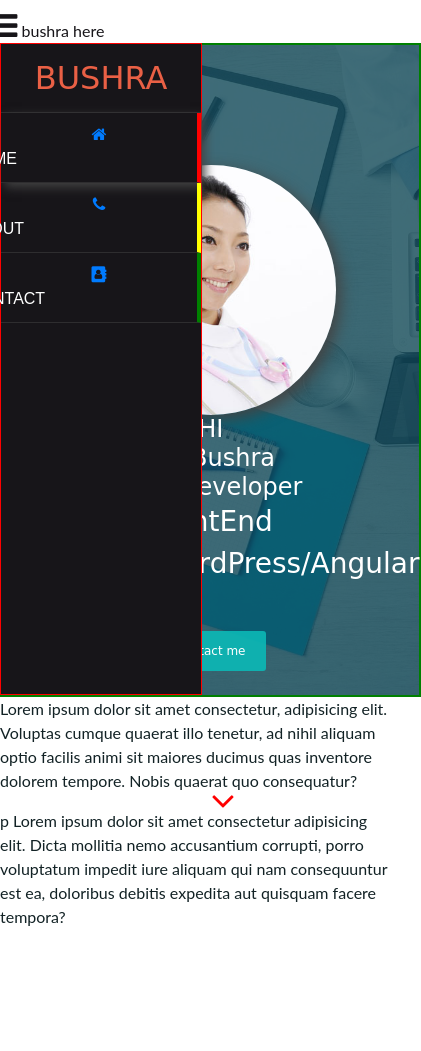
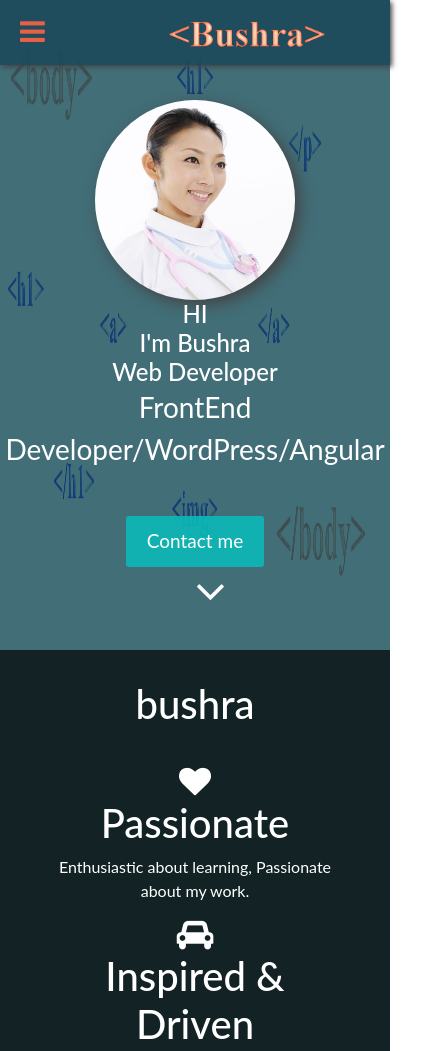
Before and after one commit to bushra-javed/bushraprofile1, a plain HTML site: page profile-try1.html in a window 390 px wide. Shown: the top 1051 px of the page, 421 px wide, since content can reach past the window. Drawn offline with nearby package versions, Linux system fonts and the light colour scheme.

Commit message:
sidebar and navbar final

```diff
--- a/js/custom.js
+++ b/js/custom.js
@@ -33,11 +33,15 @@
           $(this).toggleClass('is-active');
         })
 
-        $(".sidebar-toggle-button").click(function() {
-            $("#sidebar").toggleClass('active1');
+        $(".sidebar-navbar-toggle-button .toggle-button-div").click(function() {
+            // $("#sidebar").toggleClass('active1');
+            $(".sidebar-wrapper").toggleClass('active1');
+            $('#toggle-button').toggle();
+            $('#toggle-closebutton').toggle();
             $(".rightwindow").toggleClass('active2');
           })
 
+        //   $('#toggle-button').show();
 
 
 
@@ -49,15 +53,16 @@
         //         });
 
 
-                $(".menu__list-ul").hover(function() {
-                    $(".list-text").animate({
-                        "left": '170px',
-                        "opacity": '0.5',
-                        "color": 'green'
+                $('.sidebar-list-ul').hover(function() {
+                    $(".sidebar-list-text").animate({
+                        "left": '135px',
+                        // "opacity": '0.5'
 
                     });
 
                     // $(".list-text").show( "slide", {direction: "left" }, 2000 );
+
+            // $(".sidebar-li-1").css('color','red');
             $(".list-fa-home").css('color','red');
             $(".list-fa-about").css('color','yellow');
             $(".list-fa-contact").css('color','green');
@@ -67,14 +72,15 @@
 
                   }, function () {
 
-                    $(".list-text").animate({
-                        "left": '-150px',
-                        "opacity": '0.5',
+                    $(".sidebar-list-text").animate({
+                        "left": '-125px',
+                        // "opacity": '0.5',
                         "color": 'green'
 
                     });
-                      $(".list-fa").css('color','white');
-                        $(".list-text").css('color','white');
+/* #4db74d; */
+                      $(".list-fa").css('color','#000');
+                        $(".list-text").css('color','#000');
 
                         });
 
--- a/profile-try1.css
+++ b/profile-try1.css
@@ -20,11 +20,12 @@ body{font-family: Lato,sans-serif;
     margin: 0;
     padding: 0;
 }
+.sidebar-navbar-toggle-button,
 .bushra-brand,
 .navbar-brand
 {
     font-family: 'Chewy', cursive;
-    font-size: 32px;
+    font-size: 29px;
     padding: 0;
     color: #EA6045 !important;
 }
@@ -63,15 +64,12 @@ body{font-family: Lato,sans-serif;
     color: #fff;
     background-color: rgba(12, 184, 182, 0.21);
     /* border: 1px solid red;    float: left; */
-    border-bottom: 3px solid darkblue;
+    /* border-left: none; */
+    /* border-right: none; */
+    border-bottom: 3px solid #EA6045;
 }
 
-.top-nav-collapse {
-    /* padding: 10px;  */
-    background-color: rgba(28,74,90, 0.9);
 
-    box-shadow: 4px 4px 10px #444444;
-}
 .affix {
     background-color: #ffffff !important;
 }
@@ -82,126 +80,143 @@ body{font-family: Lato,sans-serif;
 }
 
 
-@media(max-width:756px) {
 
+/*-----------------------------------------------------   sidebar menu ---------------------------------- */
+.sidebar-navbar-toggle-button{
+    height: 65px;
+}
+.sidebar-navbar-toggle-button,
+.top-nav-collapse {
+    /* border: 10px solid red; */
+    /* box-sizing: border-box; */
+    /* overflow: none; */
+    /* width: 100%; */
+    /* padding: 0; */
+    margin: 0;
+    background-color: rgba(28,74,90, 0.9);
+    /* box-shadow: 4px 4px 10px #444444; */
+    box-shadow: 2px 2px 5px #444444;
+}
+.sidebar-navbar-toggle-button #toggle-closebutton{
 
+    display: none;
+}
+/* small screen navbar */
+.sidebar-wrapper{
+    padding-top:65px ;
+    position: fixed;
+    width: 15%;
+    background-color: RGBA(13, 70, 83, 0.78);
 
-
+    display:none;
 }
 
-/* small screen navbar */
-.sidebar-wrapper{
-
-    position: fixed;
-    border: 1px solid red;
-    /* width: 200px; */
-}
 .sidebar-wrapper.active1{
-        /* left:0px; */
-        transition: all .1s linear;
-
-        width: 0%;
+    transition: all .4s linear;
+   display: initial;
 }
 
 
-      .rightwindow.active2{
-        /* border: 1px solid red; */
-            /* left:0px; */
-            transition: all .1s linear;
-        width:80%;
-        margin-left: 200px;
+.rightwindow{
+    width:100%;
 
 }
+.rightwindow.active2{
+    transition: all .3s linear;
+    width:85%;
+    margin-left: 100px;
+    /* border: 1px solid red; */
+}
 
-          .rightwindow{
-              border:2px solid green;
-              /* float: left; */
-        /* width:80%; */
 
-          }
 .c{
     clear: both;
 }
 #sidebar{
-        /* z-index: 9999; */
-        /* display: inline-block; */
-       /* position: relative; */
-        width:200px;
+    z-index: -1;
+    box-sizing: border-box;
     height: 650px;
-        color:rgba(230,210,230,.9);
-        background-color: #171519;
-        /* left: -10px; */
+    width: 100%;
+    background-color: #FFF;
+    color:rgba(0,0,0,.9);
     float: left;
     text-transform: uppercase;
     font-family: sans-serif;
     transition: all 500ms linear;
-        /* border: 11px solid yellow; */
+    box-shadow: 2px 2px 10px #444444;
 }
 
 *{
     margin: 0;
     padding: 0;
 }
+#sidebar{
+
+/* border-right: 3px solid gray; */
+
+}
 #sidebar ul li{
-      /* margin: 10px; */
     padding: 10px 0;
     text-align: center;
     border-bottom: 1px solid rgba(100,100,100,.3);
     list-style: none;
 }
 
-      .sidebar-toggle-button{
+.sidebar-navbar-brand{
+display: inline;
+margin:0 auto;
+margin-left: 30%;
+}
+.toggle-button-div{
+    cursor: pointer;
+    display: inline;
+}
+.toggle-button-div{
 
-      margin-top: 10px;
-      margin-left: -10px;
-      position: relative;
+    margin-left: 10px;
+}    .sidebar-navbar-toggle-button{
+
+    z-index: 991;
+      position: fixed;
       top:0;
-      left:0;
+      left:0px;
       color:#171519;
-      /* border: 1px solid red; */
-
+      color:black;
+      width: 100%;
+      padding: 10px;
 
       }
-    .home1{
+    .sidebar-li{
         height: 70px;
     }
-    .list-text{
-        /* display: none; */
+    .sidebar-list-text{
         position: absolute;
-        margin-left: -130px;
-        color:white;
+        margin-left: -120px;
 
     }
-    .list-ul{
-        /* width: 100%; */
-        /* border: 1px solid red; */
-        /* list-style: none; */
-        /* position: relative; */
-    }
-  .home1>a{
 
+  .sidebar-li>a{
+    color:gray;
     text-decoration: none;
     }
-.menu-item-li-1{
+    .sidebar-li-1{
+        border-right: 4px solid #EA6045;
+
+    }
+.sidebar-li-2{
     box-sizing: border-box;
 
 
-    border-right: 4px solid red;
-    box-shadow: 4px 4px 10px #444444;
+    border-right: 4px solid rgba(28,74,90, 0.9);;
+    /* box-shadow: 4px 4px 10px #444444; */
 }
-.menu-item-li-1 i{
+.sidebar-li-3{
 
+    border-right: 4px solid #EA6045;
 }
-.menu-item-li-1{
+.sidebar-li-4{
 
-}
-.menu-item-li-2{
-
-    border-right: 4px solid yellow;
-}
-.menu-item-li-3{
-
-    border-right: 4px solid green;
+    border-right: 4px solid rgba(28,74,90, 0.9);;
 }
 
 
@@ -210,6 +225,12 @@ body{font-family: Lato,sans-serif;
     /* #sidenavContainer {
         display: initial;
     } */
+
+    #banner{
+        background: url('img/banner-small.png') no-repeat fixed;
+    /* border: 11px solid red;margin-left: 100px; */
+    /* width: 80%; */
+    }
 
     .navbar {
         display: none;
@@ -223,11 +244,37 @@ body{font-family: Lato,sans-serif;
         transition: all .4s ease-in-out;
     }
 }
+/* media query end here for small screen */
 
 /*// Small devices (landscape phones, 576px and up)*/
 @media (min-width:756px) {
+.sidebar-navbar-toggle-button{
+    display: none;
 
+}
+    .toggle-button-div{
+
+        display: none;
+    }
+    .rightwindow.active2{
+        width:100%;
+        /* border: 11px solid red; */
+
+        margin-left: 0 !important;
+    }
+        .sidebar-toggle-button{
+        display: none;
+        /* border: 1px solid red; */
+    }
+
+    .sidebar-wrapper{
+        /* border: 1px solid red; */
+        display: none;
+    width: 0;
+
+    }
 #sidebar{
+    width: 0;
     display: none;
 
 }
@@ -236,9 +283,11 @@ body{font-family: Lato,sans-serif;
 }
 }
 
-    /***************************************
+/* media query end here for large screen */
+
+    /********************************************************************************************************
                                      banner
-    ***************************************/
+    *************************************************************************************************************/
 
 
     hr.botm-line {
@@ -274,28 +323,33 @@ body{font-family: Lato,sans-serif;
 
 
 #banner{
-    background: url('img/bg-banner.jpg') no-repeat fixed;
-    background-size: cover;
+    background: url('img/banner-large.png') no-repeat fixed;
+    background-size: 100% 100%;
     min-height: 650px;
-    float: left;
+    /* float: left; */
+    /* width: 100%; */
+
     /* margin-left: 200px; */
     /* border: 1px solid red; */
     /* position: relative; */
+
 }
 .bg-color{
     background-color: RGBA(13, 70, 83, 0.78);
+    /* background-color: red; */
     min-height: 650px;
+    padding-left: -30px !important;
 }
 
 .banner-content .intro-image img{
-    width: 250px;
-    height: 250px;
+    width: 200px;
+    height: 200px;
     box-shadow: 5px 5px 15px #444444;
     border-radius: 50%;
 }
 
 .banner-content{
-    padding-top: 120px;
+    padding-top: 100px;
     text-align: center;
 }
 .banner-content h1{
@@ -303,7 +357,7 @@ margin:0px;
 
 }
 .banner-text{
-    font-family: 'Chewy', cursive;
+    /* font-family: 'Chewy', cursive; */
     font-size: 28px;
     color: #fff;
 }
@@ -316,7 +370,7 @@ margin:0px;
 .btn-appoint, .btn-appoint:hover, .btn-appoint:focus{
     margin-top: 30px;
 	padding: 10px 20px;
-	font-size: 12px;
+	font-size: 19px;
 	background-color: rgba(12, 184, 182, 0.91);
 	border-radius: 3px;
 	color: #fff;
@@ -324,16 +378,32 @@ margin:0px;
 .overlay-detail a i {
     text-align: center;
     position: absolute;
-    bottom: 25px;
-    font-size: 38px;
-    color: red;
-    margin: 0 auto;
+    /* bottom: 5px; */
+    left: 50%;
+    font-size: 48px;
+    color: #fff;
+    /* margin: 0 auto; */
 }
 .text-primary i{
-    padding-top: 8px;
+    /* padding-top: 8px; */
     display: inline-block;
 }
 
+/* ---------------------personal skills--------------------------- */
+
+.personal-skill{
+background-color: #122225;
+        /* border:11px solid green; */
+        color:#fff;
+        text-align: center;
+        padding: 60px 0;
+        padding: 30px;
+        /* width: 100%; */
+        transition:  all .3s linear;
+}
+.personal-skill .personal-skill-body{
+    padding-top: 30px;
+}
 /***************************************
 
 services
--- a/profile-try1.html
+++ b/profile-try1.html
@@ -20,67 +20,77 @@
 </head>
 
 <body id="myPage" data-spy="scroll1" data-target=".navbar1" data-offset="160">
-  <div class="sidebar-toggle-button">
-    <i class="fa fa-2x fa-bars"></i>
-    <span>bushra here</span>
+
+  <div class="sidebar-navbar-toggle-button ">
+    <div class="toggle-button-div">
+
+      <i class="fa fa-bars" id="toggle-button"></i>
+      <i class="fa fa-close" id="toggle-closebutton"></i>
     </div>
 
+    <div class="sidebar-navbar-brand">
 
+      <a class="bushra-brand  text-capitalize">
+        <img src="img/bushra-logo.png">
+      </a>
+    </div>
+  </div>
   <div class="sidebar-wrapper">
-
     <div id="sidebar">
-
-    <ul class="menu__list-ul" le="box-shadow:1px 0px 1px #444444">
-      <li>
-        <a class="bushra-brand" >
-          bushra
-        </a>
-      </li>
-      <li class="home1 menu-item-li-1">
+      <ul class="sidebar-list-ul">
+        <li class="sidebar-li sidebar-li-1">
           <a href="">
             <i class="fa fa-home list-fa list-fa-home"> </i>
             <br>
-          <span class="list-text home">
+            <span class="sidebar-list-text home">
+              home
+            </span>
+          </a>
+        </li>
+        <li class="sidebar-li sidebar-li-2">
+          <a href="">
+            <i class="fa fa-home list-fa list-fa-home"> </i>
+            <br>
+            <span class="sidebar-list-text home">
               home
             </span>
           </a>
         </li>
 
-      <li class="home1  menu-item-li-2">
+        <li class="sidebar-li  sidebar-li-3">
           <a href="">
             <i class="fa fa-phone list-fa list-fa-about"> </i>
             <br>
-          <span class="list-text about">
+            <span class="sidebar-list-text about">
               about
             </span>
           </a>
         </li>
 
-      <li class="home1  menu-item-li-3">
+        <li class="sidebar-li  sidebar-li-4">
           <a href="">
             <i class="fa fa-address-book  list-fa list-fa-contact"> </i>
             <br>
-          <span class="list-text contact">
+            <span class="sidebar-list-text contact">
               contact
             </span>
           </a>
         </li>
-
-
-
       </ul>
     </div>
+    <!-- sidebar -->
   </div>
+  <!-- sidebar-wraper -->
+
 
 
   <section id="banner" class="rightwindow">
     <div class="bg-color">
-
-
       <nav class="navbar navbar-expand-sm navbar-default  navbar-custom fixed-top navbar-fixed-top1">
         <div class="container">
 
-          <a class="navbar-brand  bushra-brand" href="index.html">BUSHRA</a>
+
+          <a class="navbar-brand  bushra-brand" href="index.html"><img src="img/bushra-logo.png"> </a>
           <button class="navbar-toggler custom-toggler " type="button" data-toggle="collapse" data-target="#navbarSupportedContent"
             aria-controls="navbarSupportedContent" aria-expanded="false" aria-label="Toggle navigation">
             <span class="navbar-toggler-icon">
@@ -144,16 +154,97 @@
     </div>
   </section>
 
+<!-- personal skills section start -->
+  <section id="person-skill" class="rightwindow">
+    <div class="personal-skill">
+      <div class="container">
 
-<div class="c">
+        <div class="personal-skill-header">
+          <h1> bushra</h1>
 
         </div>
-  <section>
+        <div class="personal-skill-body">
+
+          <div class="row">
+            <div class="col">
+              <i class="fa fa-heart fa-2x"></i>
+              <h1>
+                Passionate
+              </h1>
             <p>
 
-      Lorem ipsum dolor sit amet consectetur, adipisicing elit. Voluptas cumque quaerat illo tenetur, ad nihil aliquam
+              Enthusiastic about learning, Passionate about my work.
+            </p>
+          </div>
+          <div class="col">
+            <i class="fa fa-car fa-2x"></i>
+            <h1>
+
+              Inspired & Driven
+            </h1>
+            <p>
+              Driven to improve, driven to be the best, driven to inspire others.
+
+            </p>
+          </div>
+          <div class="col">
+            <i class="fa fa-heart fa-2x"></i>
+
+            <h1>
+              Adaptable
+            </h1>
+            <p>
+
+              Adaptable to change, adabptable to learn something new.
+            </p>
+          </div>
+        </div>
+      </div>
+    </div>
+  </div>
+  </section>
+
+<!-- personal skills section end -->
+<!-- tech skills section start -->
+
+  <section id="tech-skill" class="rightwindow">
+    <div class="tech-skill">
+      <div class="container">
+
+        <div class="tech-skill-header">
+          <h1> bushra</h1>
+
+        </div>
+        <div class="tech-skill-body">
+
+
+          <div class="row">
+            <div class="col">
+                <p>
+
                     optio facilis animi sit maiores ducimus quas inventore dolorem tempore. Nobis quaerat quo consequatur?
                   </p>
+            </div>
+            <div class="col">
+                <p>
+
+                    optio facilis animi sit maiores ducimus quas inventore dolorem tempore. Nobis quaerat quo consequatur?
+                  </p>
+            </div>
+            <div class="col">
+                Lorem ipsum dolor sit amet consectetur, adipisicing elit. Voluptas cumque quaerat illo tenetur, ad nihil aliquam
+
+            </div>
+          </div>
+        </div>
+      </div>
+  </section>
+
+  <div class="c111">
+
+  </div>
+  <section class="rightwindow">
+
     <p>
 
       p Lorem ipsum dolor sit amet consectetur adipisicing elit. Dicta mollitia nemo accusantium corrupti, porro
@@ -166,7 +257,8 @@
     <section>
       <p>
 
-      Lorem ipsum dolor sit amet consectetur, adipisicing elit. Voluptas cumque quaerat illo tenetur, ad nihil aliquam
+        Lorem ipsum dolor sit amet consectetur, adipisicing elit. Voluptas cumque quaerat illo tenetur, ad nihil
+        aliquam
         optio facilis animi sit maiores ducimus quas inventore dolorem tempore. Nobis quaerat quo consequatur?
       </p>
       <p>
@@ -179,7 +271,8 @@
 
       </div>
     </section>
-  <p>Lorem ipsum dolor sit amet consectetur adipisicing elit. Autem saepe commodi velit aperiam vitae quia, laborum quibusdam quae cum, a neque culpa nihil explicabo! Rerum quas quaerat ipsa ut quam.</p>
+    <p>Lorem ipsum dolor sit amet consectetur adipisicing elit. Autem saepe commodi velit aperiam vitae quia, laborum
+      quibusdam quae cum, a neque culpa nihil explicabo! Rerum quas quaerat ipsa ut quam.</p>
   </section>
   <!-- Optional JavaScript -->
   <!-- jQuery first, then Popper.js, then Bootstrap JS -->
```
Also changed, not shown: img/[Untitled].png (added), img/b1.jpg (added), img/banner-large.png (added), img/banner-small.png (added), img/bushra-logo.png (added), img/chrome.jpg (added), img/chrome1.jpg (added), img/tag.png (added). Lines whose indentation alone changed are shown as unchanged.
